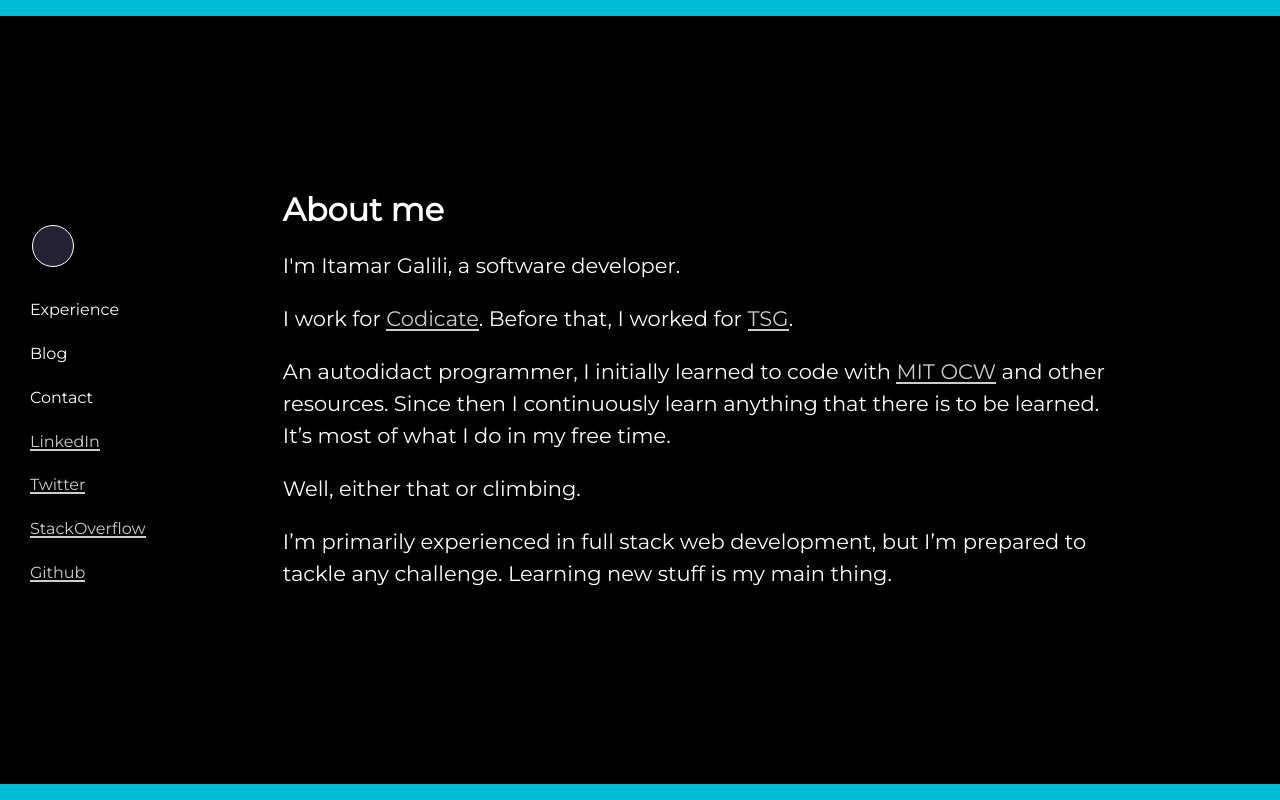
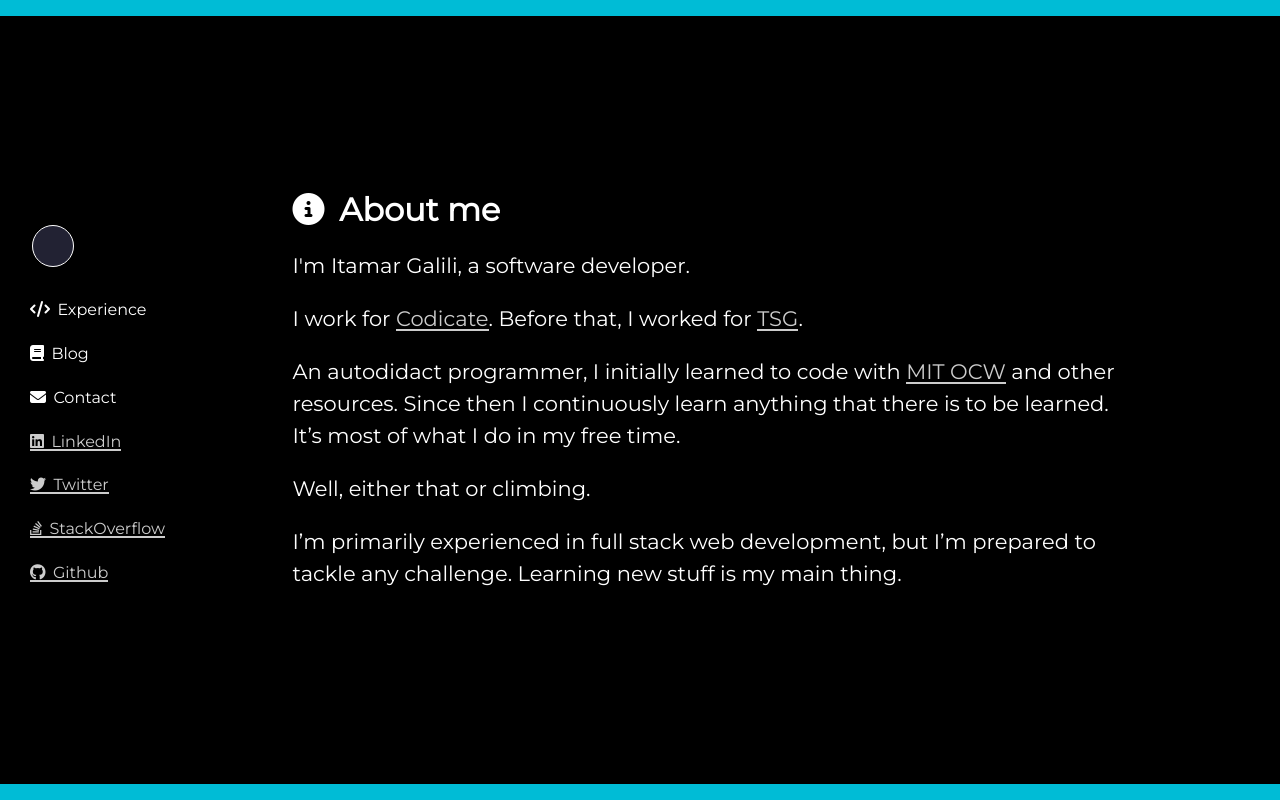
Before and after one commit to pitamer/itamarga.com, a Svelte app: page / in a window 1280 px wide. Both pictures are taken after a click on the element "About me". Built offline with nearby package versions, Linux system fonts and the light colour scheme.

Commit message:
:lipstick: Add a matching icon for each menu item

```diff
--- a/public/global.css
+++ b/public/global.css
@@ -34,6 +34,10 @@ a:hover {
     color: #aaa;
     box-shadow: inset 0 0 0 #ccc;
     transition: 0.08s;
+}
+
+i {
+    margin-inline-end: 0.2em;
 }
 
 label {
--- a/src/App.svelte
+++ b/src/App.svelte
@@ -48,6 +48,8 @@
 
     const itemTransitionObject = item => ({key: item.id, delay: getTransitionDelay(item)})
     const flipAnimationObject = {duration: DEFAULT_TRANSITION_DURATION}
+
+    const itemTitle = item => `<i class="${item.icon}"></i> ${item.name}`
 
     $: selectedItem = menuItems.find(item => item.isSelected)
     $: textLines = selectedItem?.textLines
@@ -104,7 +106,7 @@
                         in:receive="{itemTransitionObject(item)}"
                         out:send="{itemTransitionObject(item)}"
                     >
-                        {item.name}
+                        {@html itemTitle(item)}
                     </span>
                     {/each}
                 </div>
@@ -115,7 +117,7 @@
                         in:receive="{itemTransitionObject(item)}"
                         out:send="{itemTransitionObject(item)}"
                     >
-                        {item.name}
+                        {@html itemTitle(item)}
                     </a>
                     {/each}
                 </div>
@@ -143,7 +145,7 @@
                             out:send="{itemTransitionObject(item)}"
                             animate:flip={flipAnimationObject}
                         >
-                            {item.name}
+                            {@html itemTitle(item)}
                         </span>
                         {/each}
                     </div>
@@ -155,7 +157,7 @@
                             out:send="{itemTransitionObject(item)}"
                             animate:flip={flipAnimationObject}
                         >
-                            {item.name}
+                            {@html itemTitle(item)}
                         </a>
                         {/each}
                     </div>
@@ -171,7 +173,7 @@
                         on:introend={setTransitioningFree}
                         on:outroend={setTransitioningFree}
                     >
-                        {item.name}
+                        {@html itemTitle(item)}
                     </h1>
                     <div>
                         {#each textLines as textLine, index (index)}
--- a/src/constants.js
+++ b/src/constants.js
@@ -14,6 +14,7 @@ export const INITIAL_MENU_ITEMS = [
     {
         id: 1,
         name: "About me",
+        icon: "fas fa-info-circle",
         color: "blue",
         isSelectable: true,
         isSelected: false,
@@ -29,6 +30,7 @@ export const INITIAL_MENU_ITEMS = [
     {
         id: 2,
         name: "Experience",
+        icon: "fas fa-code",
         color: "purple",
         isSelectable: true,
         isSelected: false,
@@ -45,6 +47,7 @@ export const INITIAL_MENU_ITEMS = [
     {
         id: 3,
         name: "Blog",
+        icon: "fas fa-book",
         color: "red",
         isSelectable: true,
         isSelected: false,
@@ -58,6 +61,7 @@ export const INITIAL_MENU_ITEMS = [
     {
         id: 4,
         name: "Contact",
+        icon: "fas fa-envelope",
         color: "yellow",
         isSelectable: true,
         isSelected: false,
@@ -72,21 +76,25 @@ export const INITIAL_MENU_ITEMS = [
     {
         id: 5,
         name: "LinkedIn",
+        icon: "fab fa-linkedin",
         isSelectable: false,
     },
     {
         id: 6,
         name: "Twitter",
+        icon: "fab fa-twitter",
         isSelectable: false,
     },
     {
         id: 7,
         name: "StackOverflow",
+        icon: "fab fa-stack-overflow",
         isSelectable: false,
     },
     {
         id: 8,
         name: "Github",
+        icon: "fab fa-github",
         isSelectable: false,
     },
 ]
```
